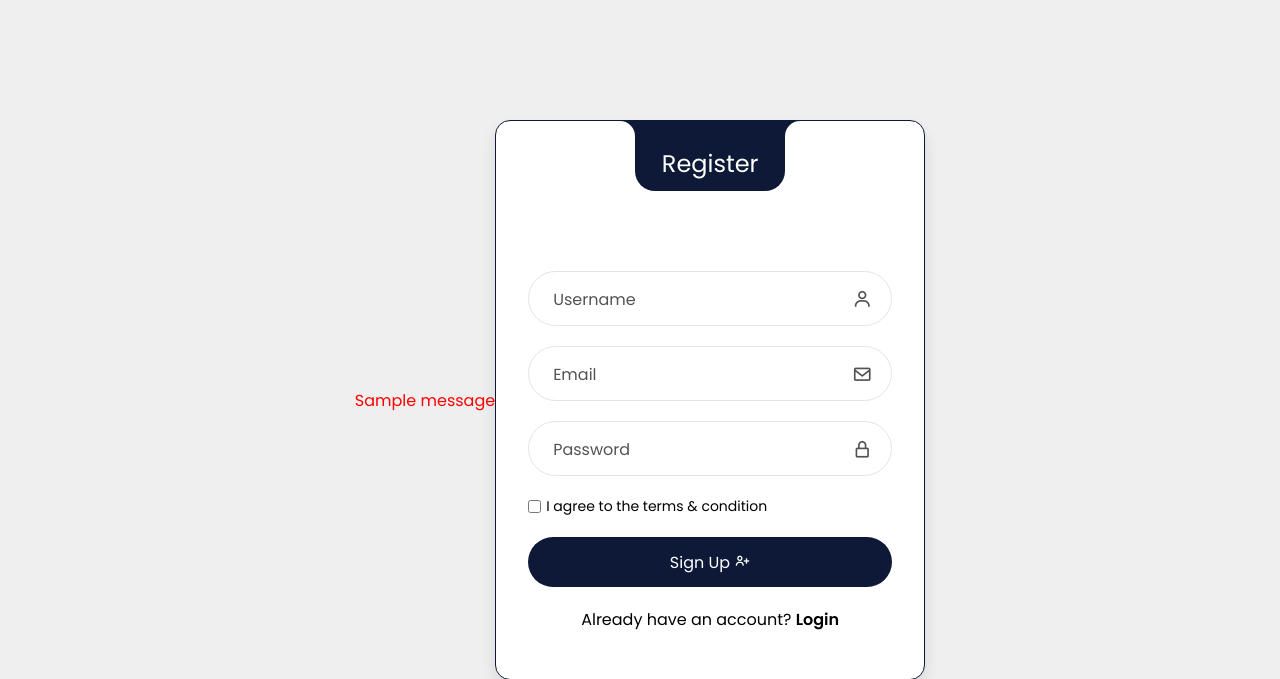
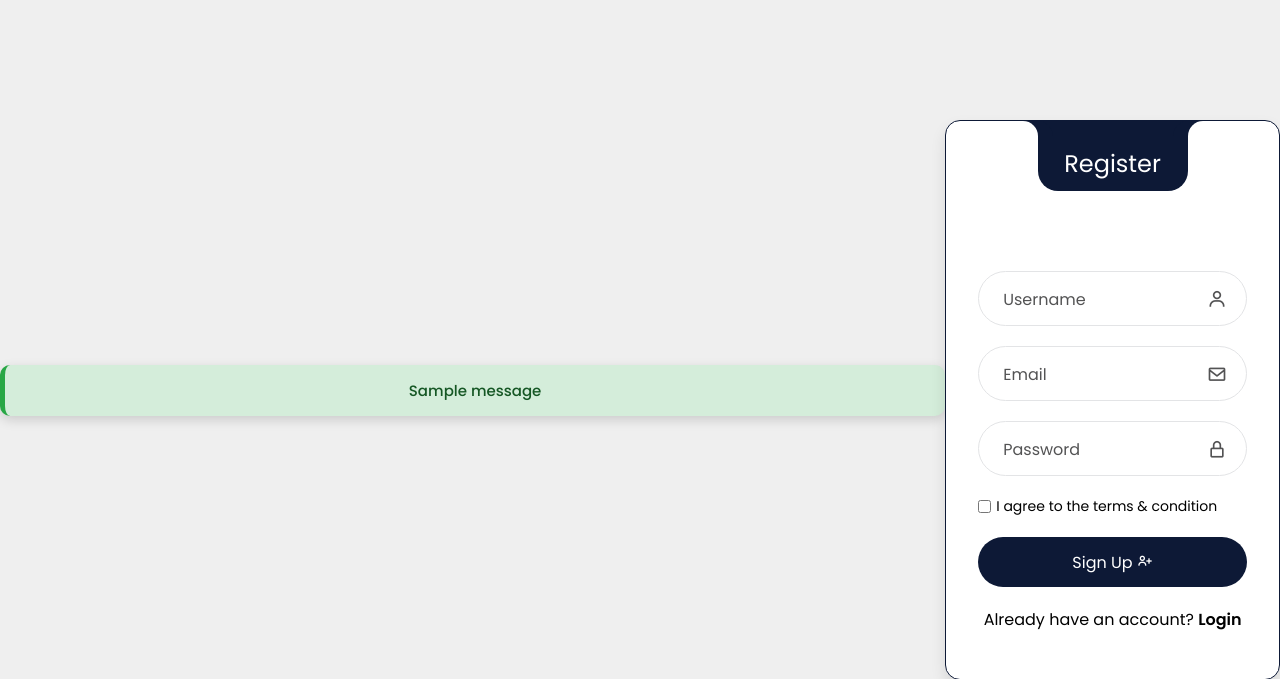
Before and after one commit to aroy14122005-dotcom/cts-question-paper, a Django app: page / in a window 1280 px wide. Shown: the top 679 px of the page. Run offline with Django 5.2, Linux system fonts and the light colour scheme; tables that the repository leaves empty hold one stand-in row (values such as "Sample post"); one stand-in notice (Sample message) is shown.

Commit message:
Fixed login authentication and added message styling

```diff
--- a/main/static/css/style.css
+++ b/main/static/css/style.css
@@ -333,3 +333,63 @@ a:hover {
     display:none !important;
   }
 }
+/* ===========================
+   Django Messages
+=========================== */
+
+.message-container{
+    width:100%;
+    display:flex;
+    flex-direction:column;
+    gap:10px;
+    margin-bottom:20px;
+}
+
+.message{
+    padding:14px 18px;
+    border-radius:10px;
+    font-size:15px;
+    font-weight:500;
+    text-align:center;
+    animation:fadeDown .4s ease;
+    box-shadow:0 4px 12px rgba(0,0,0,.15);
+}
+
+/* Success */
+.message.success{
+    background:#d4edda;
+    color:#155724;
+    border-left:5px solid #28a745;
+}
+
+/* Error */
+.message.error{
+    background:#fde2e2;
+    color:#b00020;
+    border-left:5px solid #dc3545;
+}
+
+/* Warning */
+.message.warning{
+    background:#fff3cd;
+    color:#856404;
+    border-left:5px solid #ffc107;
+}
+
+/* Info */
+.message.info{
+    background:#d1ecf1;
+    color:#0c5460;
+    border-left:5px solid #17a2b8;
+}
+
+@keyframes fadeDown{
+    from{
+        opacity:0;
+        transform:translateY(-15px);
+    }
+    to{
+        opacity:1;
+        transform:translateY(0);
+    }
+}
--- a/main/templates/main/login.html
+++ b/main/templates/main/login.html
@@ -19,11 +19,13 @@
 
   <body>
     {% if messages %}
+<div class="message-container">
     {% for message in messages %}
-        <p style="color:red;">
+        <div class="message {{ message.tags }}">
             {{ message }}
-        </p>
+        </div>
     {% endfor %}
+</div>
 {% endif %}
     <div class="wrapper">
 
```
